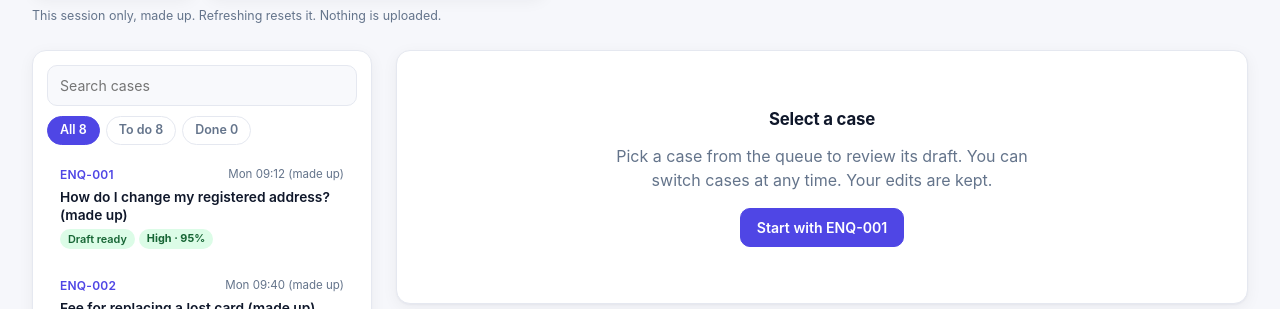
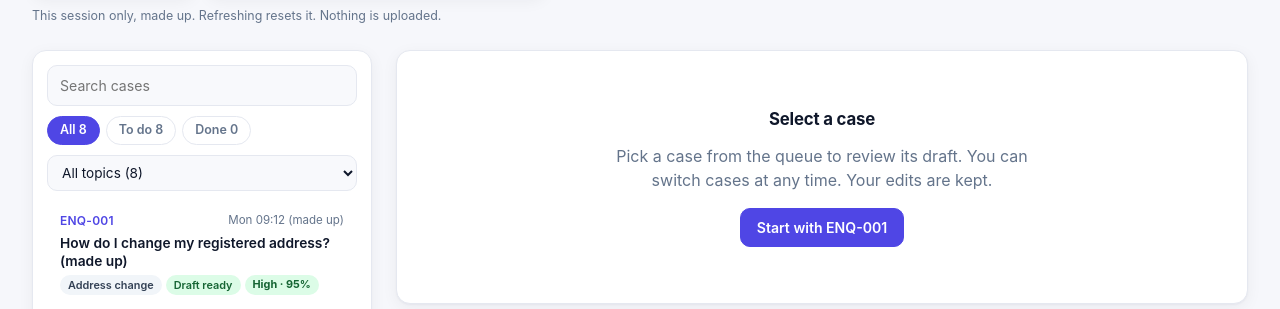
Before and after one commit to joshtan7/govtech-ai-project, a plain HTML site: page day2-validate/prototype/index.html in a window 1280 px wide. Shown: the part 468-777 px from the top of the page. Drawn offline with Linux system fonts and the light colour scheme.

Commit message:
Prototype: policy topic filter and topic on each enquiry (PROMPTS.md Expand)
Co-Authored-By: Claude Sonnet 5.5 <noreply@anthropic.com>

```diff
--- a/day2-validate/prototype/app.js
+++ b/day2-validate/prototype/app.js
@@ -9,6 +9,7 @@ const state = {
   editing: {},          // enquiry id -> true while its lines are editable
   removed: {},          // enquiry id -> { lineIndex: true } for lines the officer removed
   filter: "all",        // "all", "todo" or "done"
+  topic: "all",         // "all", a topic id, or "other"
   query: "",
   // Per-enquiry result: { outcome, firstActionSec }
   results: {}
@@ -89,14 +90,37 @@ function renderTally() {
 
 function isDone(id) { return !!state.results[id]; }
 
+// The one topic of an enquiry. Anything not on the fixed list goes under Other.
+function topicOf(enq) {
+  const hit = TOPICS.find(function (t) { return t.id === enq.topic; });
+  return hit || OTHER_TOPIC;
+}
+
+// Matches the status filter and the search box, but not the topic filter.
+function matchesStatusAndSearch(e) {
+  const q = state.query.trim().toLowerCase();
+  if (state.filter === "todo" && isDone(e.id)) return false;
+  if (state.filter === "done" && !isDone(e.id)) return false;
+  if (!q) return true;
+  return (e.id + " " + e.subject + " " + e.sender + " " + topicOf(e).label).toLowerCase().indexOf(q) !== -1;
+}
+
 function visibleEnquiries() {
-  const q = state.query.trim().toLowerCase();
   return ENQUIRIES.filter(function (e) {
-    if (state.filter === "todo" && isDone(e.id)) return false;
-    if (state.filter === "done" && !isDone(e.id)) return false;
-    if (!q) return true;
-    return (e.id + " " + e.subject + " " + e.sender).toLowerCase().indexOf(q) !== -1;
+    if (!matchesStatusAndSearch(e)) return false;
+    return state.topic === "all" || topicOf(e).id === state.topic;
   });
+}
+
+// How many enquiries each topic has under the current status filter and search. Can be 0.
+function topicCounts() {
+  const counts = { all: 0, other: 0 };
+  TOPICS.forEach(function (t) { counts[t.id] = 0; });
+  ENQUIRIES.filter(matchesStatusAndSearch).forEach(function (e) {
+    counts.all += 1;
+    counts[topicOf(e).id] += 1;
+  });
+  return counts;
 }
 
 function selectCase(id) {
@@ -169,6 +193,15 @@ function renderQueue() {
   chips.id = "queue-chips";
   aside.append(chips);
 
+  const topicSel = el("select", "topic-select");
+  topicSel.id = "topic-select";
+  topicSel.setAttribute("aria-label", "Filter by policy topic");
+  topicSel.addEventListener("change", function () {
+    state.topic = topicSel.value;
+    refreshQueue();
+  });
+  aside.append(topicSel);
+
   const list = el("ul", "queue-list");
   list.id = "queue-list";
   aside.append(list);
@@ -194,9 +227,23 @@ function refreshQueue() {
     chips.append(b);
   });
 
+  // Topic filter, with a count per topic. A count of 0 is shown, not hidden.
+  const sel = document.getElementById("topic-select");
+  if (sel) {
+    const counts = topicCounts();
+    sel.textContent = "";
+    [{ id: "all", label: "All topics" }].concat(TOPICS, [OTHER_TOPIC]).forEach(function (t) {
+      const o = el("option", null, t.label + " (" + counts[t.id] + ")");
+      o.value = t.id;
+      if (state.topic === t.id) o.selected = true;
+      sel.append(o);
+    });
+    sel.value = state.topic;
+  }
+
   list.textContent = "";
   const items = visibleEnquiries();
-  if (items.length === 0) list.append(el("li", "queue-empty", "No cases match."));
+  if (items.length === 0) list.append(el("li", "queue-empty", state.topic === "all" ? "No cases match." : "No cases match this topic (0)."));
 
   items.forEach(function (enq) {
     const li = el("li", "q-item" + (enq.id === state.currentId ? " q-active" : "") + (isDone(enq.id) ? " q-done" : ""));
@@ -210,6 +257,7 @@ function refreshQueue() {
     li.append(el("span", "q-subject", enq.subject));
 
     const tags = el("div", "q-tags");
+    tags.append(el("span", "tag tag-topic", topicOf(enq).label));
     tags.append(el("span", "tag tag-" + enq.status, STATUS_LABELS[enq.status]));
     if (enq.draft) tags.append(confBadge(draftConfidence(enq)));
     if (enq.hasImage) tags.append(el("span", "tag tag-image", "Image"));
@@ -265,6 +313,9 @@ function renderCase() {
   const card = el("section", "card");
   card.append(el("h2", null, enq.id + " · " + enq.subject));
   card.append(el("p", "row-meta", enq.sender + " · " + enq.received));
+  const topicLine = el("p", "topic-line");
+  topicLine.append(el("span", "tag tag-topic", "Topic: " + topicOf(enq).label));
+  card.append(topicLine);
   card.append(el("p", null, enq.body));
   if (enq.hasImage) {
     card.append(el("div", "image-card", "Attached image (made up). The current tools cannot read this image, so an officer must open it."));
--- a/day2-validate/prototype/data/enquiries.js
+++ b/day2-validate/prototype/data/enquiries.js
@@ -7,12 +7,25 @@
 // confidence: made-up score (0 to 100) for a cited line. Below CONFIDENCE_THRESHOLD is flagged.
 // closest: the three closest policy pages, shown when there is no draft.
 
+// Fixed list of 6 made-up topics. An enquiry has one topic only.
+// An enquiry whose topic is missing or not on this list shows under "Other".
+const TOPICS = [
+  { id: "address", label: "Address change" },
+  { id: "card", label: "Replacement card" },
+  { id: "hours", label: "Opening hours" },
+  { id: "forms", label: "Choosing a form" },
+  { id: "regulatory", label: "Regulator and legal" },
+  { id: "letters", label: "Letters and notices" }
+];
+const OTHER_TOPIC = { id: "other", label: "Other" };
+
 // Drafts start only at or above this overall confidence (made up).
 const CONFIDENCE_THRESHOLD = 90;
 
 const ENQUIRIES = [
   {
     id: "ENQ-001",
+    topic: "address",
     subject: "How do I change my registered address? (made up)",
     sender: "Resident A (made up)",
     received: "Mon 09:12 (made up)",
@@ -28,6 +41,7 @@ const ENQUIRIES = [
   },
   {
     id: "ENQ-002",
+    topic: "card",
     subject: "Fee for replacing a lost card (made up)",
     sender: "Resident B (made up)",
     received: "Mon 09:40 (made up)",
@@ -43,6 +57,7 @@ const ENQUIRIES = [
   },
   {
     id: "ENQ-003",
+    topic: "hours",
     subject: "Opening hours for the front desk (made up)",
     sender: "Resident C (made up)",
     received: "Mon 10:05 (made up)",
@@ -57,6 +72,7 @@ const ENQUIRIES = [
   },
   {
     id: "ENQ-004",
+    topic: "forms",
     subject: "Which form applies to my situation? (made up)",
     sender: "Resident D (made up)",
     received: "Mon 10:31 (made up)",
@@ -68,6 +84,7 @@ const ENQUIRIES = [
   },
   {
     id: "ENQ-005",
+    topic: "letters",
     subject: "Photo of a letter I received, what does it mean? (made up)",
     sender: "Resident E (made up)",
     received: "Mon 11:02 (made up)",
@@ -79,6 +96,7 @@ const ENQUIRIES = [
   },
   {
     id: "ENQ-006",
+    topic: "regulatory",
     subject: "A regulator asked me to respond, what do I do? (made up)",
     sender: "Resident F (made up)",
     received: "Mon 11:20 (made up)",
@@ -104,6 +122,7 @@ const ENQUIRIES = [
   },
   {
     id: "ENQ-008",
+    topic: "card",
     subject: "Card fee and delivery (made up)",
     sender: "Resident H (made up)",
     received: "Mon 12:10 (made up)",
--- a/day2-validate/prototype/style.css
+++ b/day2-validate/prototype/style.css
@@ -437,3 +437,19 @@ li .policy-inline { margin: 8px 0 12px; }
 .tests th { text-align: left; font-size: 0.72rem; text-transform: uppercase; letter-spacing: 0.06em; color: var(--muted); padding: 6px 10px; border-bottom: 1px solid var(--line); }
 .tests td { vertical-align: top; padding: 10px; border-bottom: 1px solid #eef0f6; }
 .tests td:first-child { color: var(--muted); font-weight: 700; }
+
+/* ---------- Topic filter ---------- */
+
+.topic-select {
+  font: inherit;
+  font-size: 0.85rem;
+  width: 100%;
+  padding: 8px 10px;
+  border: 1px solid var(--line);
+  border-radius: 10px;
+  background: #f8f9fc;
+  color: var(--text);
+}
+.topic-select:focus { outline: 2px solid var(--accent); outline-offset: 1px; background: #ffffff; }
+.tag-topic { background: #f1f5f9; color: #334155; }
+.topic-line { margin: 0 0 10px; }
```
